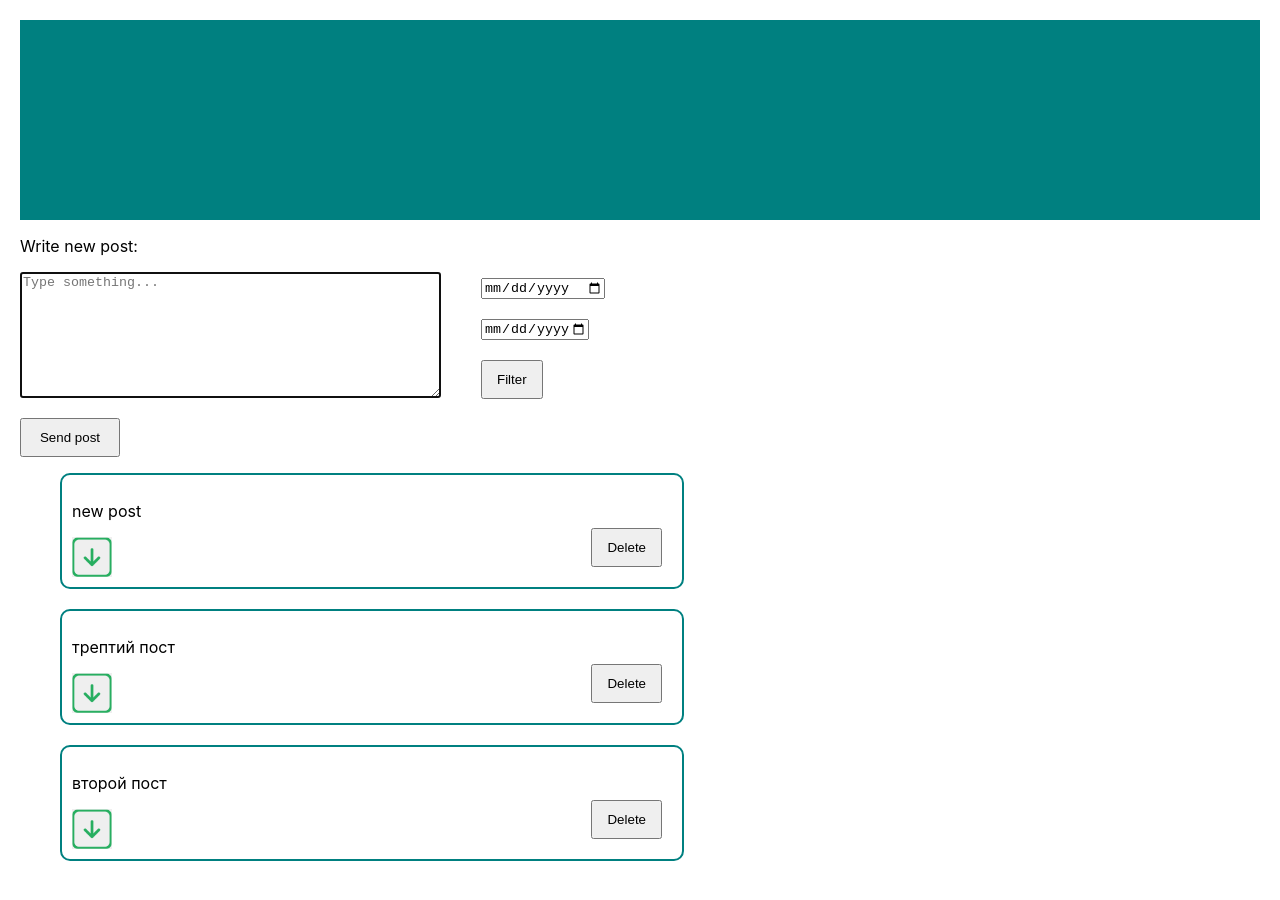
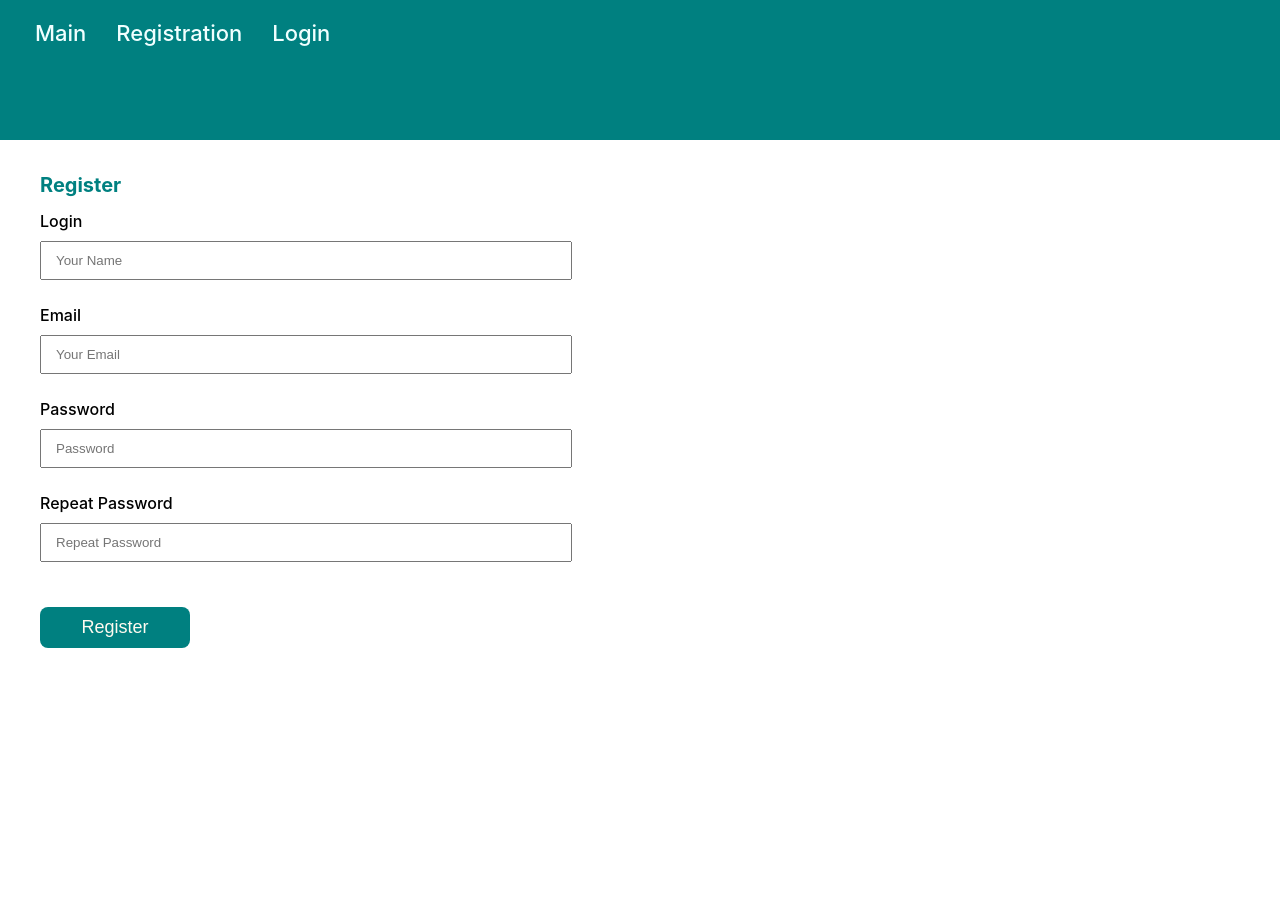
Before and after one commit to NataliyaChe/react-blog, a React (Create React App) app: page /registration in a window 1280 px wide. After the commit the page ends 800 px from the top, so only its background shows below. Built offline with nearby package versions, Linux system fonts and the light colour scheme; data requests are answered from the project's data file.

Commit message:
registration logic added

```diff
--- a/db.json
+++ b/db.json
@@ -1,26 +1,34 @@
 {
   "posts": [
     {
-      "text": "второй пост",
-      "date": "2023-02-24T18:33:07.126Z",
-      "id": 1677263587126,
-      "likes": 0
+      "text": "first post",
+      "date": "2023-02-27T18:01:13.113Z",
+      "id": 1677520873113,
+      "likes": 0,
+      "userId": 0
     },
     {
-      "text": "трептий пост\n",
-      "date": "2023-02-26T15:06:58.211Z",
-      "id": 1677424018211,
-      "likes": 0
+      "text": "second post",
+      "date": "2023-02-27T18:01:18.555Z",
+      "id": 1677520878555,
+      "likes": 0,
+      "userId": 0
     },
     {
-      "text": "new post",
-      "date": "2023-02-26T16:56:11.798Z",
-      "id": 1677430571798,
-      "likes": 0
+      "text": "third post",
+      "date": "2023-02-27T18:01:25.406Z",
+      "id": 1677520885406,
+      "likes": 0,
+      "userId": 0
     }
   ],
   "comments": [],
-  "profile": {
-    "name": "typicode"
+  "users": [
+    {
+    "login": "typicode",
+    "email": 0,
+    "password": 0,
+    "id": 0
   }
+]
 }
--- a/package.json
+++ b/package.json
@@ -9,6 +9,7 @@
     "react": "^18.2.0",
     "react-dom": "^18.2.0",
     "react-paginate": "^8.1.4",
+    "react-router-dom": "^6.8.1",
     "react-scripts": "5.0.1",
     "web-vitals": "^2.1.4"
   },
--- a/src/App.js
+++ b/src/App.js
@@ -1,14 +1,20 @@
 import React from 'react';
-
+import {BrowserRouter,  Routes, Route} from 'react-router-dom';
 import Header from "./components/Header";
 import Main from './components/Main'
+import Registration from './components/Registration'
+import Login from './components/Login'
 
 function App() {
   return (
-    <div className='wrapper'>
+    <BrowserRouter>
       <Header />
-      <Main />
-    </div>
+      <Routes>
+        <Route path='/' element={<Main />} />
+        <Route path='/registration' element={<Registration />} />
+        <Route path='/login' element={<Login />} />
+      </Routes>
+    </BrowserRouter>
   );
 }
 
--- a/src/components/Header.js
+++ b/src/components/Header.js
@@ -1,13 +1,19 @@
 import React from 'react';
-// import { Link } from 'react-router-dom';
+import { Link } from 'react-router-dom';
 
 function Header() {
 
     return (
         <div className='header'>
-            {/* <Link to='.' className="title">
+            <Link to='.' className="link">
                 Main
-            </Link> */}
+            </Link>
+            <Link to='/registration' className="link">
+                Registration
+            </Link>
+            <Link to='/login' className="link">
+                Login
+            </Link>
         </div>
     );
 }
--- a/src/components/Login.js
+++ b/src/components/Login.js
@@ -1,29 +1,37 @@
-import React from 'react';
+import React, { useState } from 'react';
+import Api from '../utils/Api';
 
 function Login() {
+    const [users, setUsers] = useState([]);
+    const api = new Api();
+
+    const submitLogin = (event) => {
+        event.preventDefault()
+        console.log('submit');
+    }
 
     return (
         <div className='container'>
-            <form className='form'>
+            <form className='form' onSubmit={submitLogin}>
                 <h1 className='title'>Sign in</h1>
-                <label className='email_lbl' label for='email'>Email</label>
+                <label className='email_lbl label' htmlFor='email'>Email</label>
                 <span className='error-email error-text'>Enter email!</span>
                 <span className='wrong-email error-text'>
                     Такого имейла не существует!
                 </span>
-                <input className='email'
-                    inp type='text'
+                <input className='email inp'
+                    type='text'
                     placeholder='Your Email'
                     name='email'
                     required/>
-                <label className='password_lbl label' for='password'>Password</label>
+                <label className='password_lbl label' htmlFor='password'>Password</label>
                 <span className='wrong-pass error-text'>Wrong password</span>
                 <input className='password inp'
                     type='password'
                     placeholder='Password'
                     name='password'
                     required/>
-                <button className='signin_btn btn' type='submit'>Sign in</button>
+                <button className='signin_btn button' type='submit'>Sign in</button>
             </form>
         </div>
     );
--- a/src/components/Main.js
+++ b/src/components/Main.js
@@ -3,7 +3,6 @@ import ReactPaginate from 'react-paginate';
 import Form from './Form';
 import Blog from './Blog';
 import DatePicker from './DatePicker';
-// import api from '../utils/Api'
 import Api from '../utils/Api'
 
 function Main() {
@@ -45,6 +44,7 @@ function Main() {
             date: new Date(),
             id: Date.now(),
             likes: 0,
+            userId: 0
         }
 
         api.post(post)
--- a/src/components/Registration.js
+++ b/src/components/Registration.js
@@ -1,40 +1,116 @@
-import React from 'react';
+import React, { useState } from 'react';
+import Api from '../utils/Api'
 
 function Registration() {
+    const [users, setUsers] = useState([]);
+    const [login, setLogin] = useState(null);
+    const [email, setEmail] = useState(null);
+    const [password, setPassword] = useState(null);
+    const [isError, setIsError] = useState(true);
+    const api = new Api();
+
+    const getLogin = (event) => {
+        setLogin(event.target.value)
+        setIsError(!/^[a-zA-Z]+$/.test(event.target.value));
+        console.log('isError login', isError, login);
+    }
+
+    const getEmail = (event) => {
+        setEmail(event.target.value)
+        setIsError(!/^(([^<>()[\]\\.,;:\s@"]+(\.[^<>()[\]\\.,;:\s@"]+)*)|(".+"))@((\[[0-9]{1,3}\.[0-9]{1,3}\.[0-9]{1,3}\.[0-9]{1,3}\])|(([a-zA-Z\-0-9]+\.)+[a-zA-Z]{2,}))$/.test(event.target.value));
+        console.log('isError email', isError, email);
+
+    }
+
+    const getPassword = (event) => {
+        console.log('password', event.target.value);
+        setPassword(event.target.value)
+    }
+
+    const checkPassword = (event) => {
+        setIsError(password !== event.target.value);
+        console.log('rpt pass', isError, password);
+
+
+    }
+
+    const submitRegistration = (event) => {
+        event.preventDefault()
+        console.log('submit login', login);
+        console.log('submit email', email);
+        console.log('submit password', password, isError);
+        if(!isError) {
+            const user = {
+                login: login,
+                email: email,
+                password: password,
+                id: Date.now()
+            }
+
+            // api.post(post)
+            setUsers(
+                [...users, user]
+            )
+        }
+
+
+
+        console.log('submit');
+    }
 
     return (
         <div className='container'>
-            <form className='form'>
+            <form className='form' onSubmit={submitRegistration}>
                 <h1 className='title'>Register</h1>
-                <label className='name_lbl label' for='name'>Login</label>
-                <span className='error-name error-text'>Enter login!</span>
+                <label className='name_lbl label' htmlFor='name'>
+                    Login
+                </label>
+                <span className='error-name error-text'>
+                    Enter login!
+                </span>
                 <input className='name inp'
                     type='text'
                     placeholder='Your Name'
                     name='name'
+                    onChange={getLogin}
                     required/>
-                <label className='email_lbl label' for='email'>Email</label>
-                <span className='error-email error-text'>Enter email!</span>
-                <span className='wrong-email error-text'>Этот имейл уже существует!</span>
+                <label className='email_lbl label' htmlFor='email'>
+                    Email
+                </label>
+                <span className='error-email error-text'>
+                    Enter email!
+                </span>
+                <span className='wrong-email error-text'>
+                    Этот имейл уже существует!
+                </span>
                 <input className='email inp'
                     type='text'
                     placeholder='Your Email'
                     name='email'
-                    required/>
-                <label className='label' for='password'>Password</label>
-                <input className='password'
-                    inp type='password'
+                    onChange={getEmail}
+                    />
+                <label className='label' htmlFor='password'>
+                    Password
+                </label>
+                <input className='password inp'
+                    type='password'
                     placeholder='Password'
                     name='password'
-                    required/>
-                <label className='password_lbl label' for='password_rpt'>Repeat Password</label>
-                <span className='error-password error-text'>Check password!</span>
+                    onChange={getPassword}
+                    />
+                <label className='password_lbl label' htmlFor='password_rpt'>Repeat Password</label>
+                <span className='error-password error-text'>
+                    Check password!
+                </span>
                 <input className='password_rpt inp'
                     type='password'
                     placeholder='Repeat Password'
                     name='password_rpt'
-                    required/>
-                <button className='submit_btn btn' type='submit'>Register</button>
+                    onChange={checkPassword}
+                    />
+                <button className='submit_btn button' type='submit'>
+                    Register
+                </button>
             </form>
         </div>
     );
--- a/src/index.css
+++ b/src/index.css
@@ -22,18 +22,26 @@ code {
 }
 
 .form {
-  max-width: 500px;
+  max-width: 550px;
   display: flex;
   flex-direction: column;
+  padding: 20px 40px;
 }
 
 .form-field {
   margin-bottom: 20px;
 }
 
-.button {
-  max-width: 100px;
+.button, .reset-btn {
+  max-width: 150px;
   padding: 10px 14px;
+  background-color: teal;
+  border: none;
+  border-radius: 8px;
+  font-size: 18px;
+  font-weight: 500;
+  color: FloralWhite;
+  margin-top: 20px;
 }
 
 .posts {
@@ -103,8 +111,41 @@ code {
 }
 
 .header {
-  height: 200px;
+  height: 100px;
   background: teal;
-  padding: 0;
+  padding: 20px;
   margin: 0;
 }
+
+.link {
+  text-decoration: none;
+  font-size: 22px;
+  color: azure;
+  font-weight: 500;
+  margin: 15px;
+}
+
+.link:hover {
+  color: tomato;
+}
+
+.title {
+  font-size: 20px;
+  font-weight: bold;
+  color: teal;
+}
+
+.label {
+  font-weight: 500;
+  margin-bottom: 10px;
+}
+
+.inp {
+  padding: 10px 14px;
+  margin-bottom: 25px;
+  max-width: 500px;
+}
+
+.error-text {
+  display: none;
+}
```
Also changed, not shown: src/utils/Api.js (+3 -23 lines), 1 other file (tests, documents, lock files or other folders).
